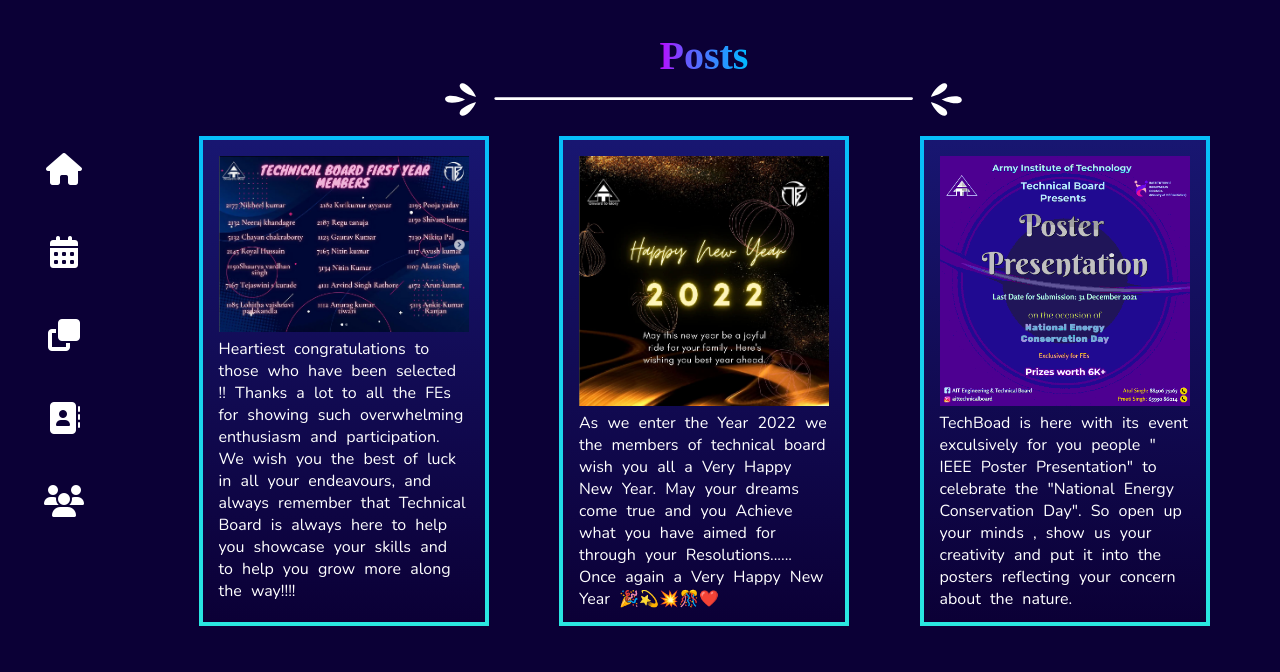
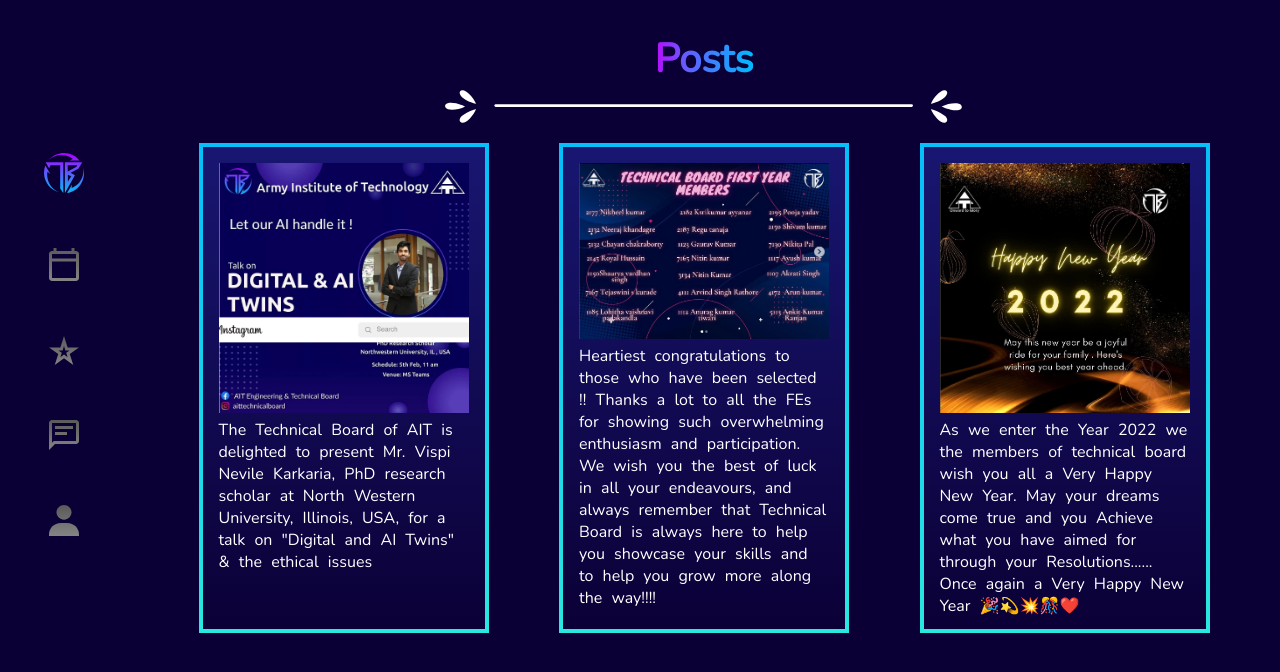
Before and after one commit to Holytheif/techboard, a React (Create React App) app: page /posts in a window 1280 px wide. Shown: the top 672 px of the page. Built offline with nearby package versions, Linux system fonts and the light colour scheme.

Commit message:
changes submitted

```diff
--- a/src/App.js
+++ b/src/App.js
@@ -1,54 +1,19 @@
 import React from "react";
-import { BrowserRouter as Router, Routes, Route, Link } from "react-router-dom";
+import { BrowserRouter as Router } from "react-router-dom";
 
-import Home from "../src/components/HomePage/index";
-import Schedule from "../src/components/Schedule/index";
-import PostSection from "../src/components/PostsSection";
-import ContactUs from "../src/components/ContactUs/index";
-import TeamMembers from "./components/Team";
+import ScrollToTop from "./components/ScrollToTop";
+import Navbar from "./components/navbar";
+import MainContent from "./components/mainContent";
 
 import "./App.scss"
-import ScrollToTop from "./components/ScrollToTop";
-
 
 function App() {
 	return (
 		<Router>
 			<ScrollToTop>
 				<div className="App">
-					<section className="choice-navbar">
-						<div className="button-list">
-							<button className="home nav-btn" > <Link to="/" >
-								<i className="icon fa fa-home" id="uno"></i>
-							</Link>
-							</button>
-							<button className="schedule nav-btn" > <Link to="/schedule" >
-								<i className="icon fa fa-calendar" id="dos"></i>
-							</Link>
-							</button>
-							<button className="posts nav-btn" > <Link to="posts" >
-								<i className="fas fa-clone"></i>
-							</Link>
-							</button>
-							<button className="contactUs nav-btn" > <Link to="contactus" >
-								<i className="fas fa-address-book"></i>
-							</Link>
-							</button>
-							<button className="team nav-btn" > <Link to="ourteam" >
-								<i className="fas fa-users"></i>
-							</Link>
-							</button>
-						</div>
-					</section>
-					<section className="content">
-						<Routes>
-							<Route exact path='/' element={<Home />}></Route>
-							<Route exact path='/schedule' element={<Schedule />}></Route>
-							<Route exact path='/posts' element={<PostSection />}></Route>
-							<Route exact path='/contactus' element={<ContactUs />}></Route>
-							<Route exact path='/ourteam' element={<TeamMembers />}></Route>
-						</Routes>
-					</section>
+					<Navbar />
+					<MainContent />
 				</div>
 			</ScrollToTop>
 		</Router >
--- a/src/App.scss
+++ b/src/App.scss
@@ -45,7 +45,19 @@
 }
 .nav-btn {
 	margin: 1.5rem 0;
+	& img {
+		width: 30px;
+	}
+	& img:hover {
+		filter: invert(72%) sepia(54%) saturate(6702%) hue-rotate(164deg)
+			brightness(107%) contrast(95%);
+	}
 }
+#logo {
+	width: 40px;
+	filter: none;
+}
+
 .content {
 	@include zeroDefault();
 	position: relative;
@@ -107,3 +119,25 @@
 		font-size: 1.5rem;
 	}
 }
+
+.page-animate-enter {
+	opacity: 0;
+	transform: translate(-500px);
+}
+
+.page-animate-enter-active {
+	opacity: 1;
+	transform: scale(1);
+	transition: opacity 300ms, transform 300ms;
+}
+
+.page-animate-exit {
+	opacity: 1;
+	transform: translate(500px);
+}
+
+.page-animate-exit-active {
+	opacity: 0;
+	transform: scale(0.9);
+	transition: opacity 300ms, transform 300ms;
+}
--- a/src/components/ContactUs/index.scss
+++ b/src/components/ContactUs/index.scss
@@ -17,6 +17,11 @@
 	align-items: center;
 	> svg {
 		width: 90%;
+	}
+	& h1 {
+		background: -webkit-linear-gradient(180deg, #23dfe6 0%, #09bbf8 100%);
+		-webkit-background-clip: text;
+		-webkit-text-fill-color: transparent;
 	}
 }
 .options-section {
--- a/src/components/HomePage/index.scss
+++ b/src/components/HomePage/index.scss
@@ -4,7 +4,6 @@
 }
 
 .page h1 {
-	font-family: Montserrat;
 	font-style: Bold;
 	font-size: 40px;
 	background: linear-gradient(
--- a/src/components/PostsSection/index.js
+++ b/src/components/PostsSection/index.js
@@ -28,7 +28,9 @@
         <div className="page" id="p4">
             <div className="posts-section">
                 <div className="header-section">
-                    <h1>Posts</h1>
+                    <a href="https://www.instagram.com/aittechnicalboard/">
+                        <h1>Posts</h1>
+                    </a>
                     <svg width="577" height="41" viewBox="0 0 577 41" fill="none" xmlns="http://www.w3.org/2000/svg">
                         <line x1="57.5" y1="19.5" x2="519.5" y2="19.5" stroke="white" strokeWidth="3" strokeLinecap="round" />
                         <path d="M23.6042 20.4833C23.6042 20.4833 14.936 15.9204 6.5814 16.2546C4.58972 16.3226 -0.693536 17.9372 1.88941 21.9757C4.10852 25.4416 15.7324 24.6557 23.6042 20.4833Z" fill="white" />
--- a/src/components/PostsSection/index.scss
+++ b/src/components/PostsSection/index.scss
@@ -10,6 +10,15 @@
 	}
 	> svg {
 		width: 90%;
+	}
+	> a {
+		margin: 0;
+		padding: 0;
+		> h1 {
+			margin: 0;
+			margin-top: 2rem;
+			font-style: bold;
+		}
 	}
 }
 
--- a/src/components/PostsSection/posts.js
+++ b/src/components/PostsSection/posts.js
@@ -1,4 +1,8 @@
 export default [
+	{
+		imgURL: "./Posters/DigitalTwins.png",
+		description: `The Technical Board of AIT is delighted to present Mr. Vispi Nevile Karkaria, PhD research scholar at North Western University, Illinois, USA, for a talk on "Digital and AI Twins" & the ethical issues`
+	},
 	{
 		imgURL: "./Posters/Member announcement.png",
 		description: `Heartiest congratulations to those who have been selected !! Thanks a lot to all the FEs for showing such overwhelming enthusiasm and participation. We wish you the best of luck in all your endeavours, and always remember that Technical Board is always here to help you showcase your skills and to help you grow more along the way!!!!`
@@ -9,10 +13,4 @@
 		May your dreams come true and you Achieve what you have aimed for through your Resolutions......
 		Once again a Very Happy New Year 🎉💫💥🎊❤️`
 	},
-	{
-		imgURL: "./Posters/PosterPresentation.jpg",
-		description: `TechBoad is here with its event exculsively for you people " IEEE Poster Presentation" to celebrate the "National Energy Conservation Day".
-
-		So open up your minds , show us your creativity and put it into the posters reflecting your concern about the nature.`
-	}
 ]
--- a/src/components/ScrollToTop.js
+++ b/src/components/ScrollToTop.js
@@ -7,7 +7,7 @@
 		window.scrollTo(0, 0);
 	}, [location]);
 
-	return <>{props.children}</>
+	return (<>{props.children}</>);
 };
 
 export default ScrollToTop;
--- a/src/components/Team/index.js
+++ b/src/components/Team/index.js
@@ -42,6 +42,8 @@
 	const teamLeadsDetails = fetchTeamLeadDetails();
 
 	return (teamLeadsDetails.map((member, index) => {
+
+		const mailID = `mailto:${member["Gmail ID"]}`;
 		if (index == 1) {
 			return (
 				<>
@@ -58,9 +60,11 @@
 										<i className="fab fa-facebook option-icon socio-links"></i>
 									</button>
 								</a>
+								<a href={mailID}>
 									<button>
 										<i className="fab fa-google-plus socio-links"></i>
 									</button>
+								</a>
 								<a href={member["Instagram profile"]}>
 									<button>
 										<i className="fab fa-instagram option-icon socio-links"></i>
@@ -101,9 +105,11 @@
 									<i className="fab fa-facebook option-icon socio-links"></i>
 								</button>
 							</a>
+							<a href={mailID}>
 								<button>
 									<i className="fab fa-google-plus socio-links"></i>
 								</button>
+							</a>
 							<a href={member["Instagram profile"]}>
 								<button>
 									<i className="fab fa-instagram option-icon socio-links"></i>
@@ -135,6 +141,7 @@
 	const teamJtSecDetails = fetchTeamJtSecDetails();
 
 	return (teamJtSecDetails.map((member) => {
+		const mailID = `mailto:${member["Gmail ID"]}`;
 		return (
 			<>
 				<div className={member.designation}>
@@ -150,9 +157,11 @@
 									<i className="fab fa-facebook option-icon socio-links"></i>
 								</button>
 							</a>
+							<a href={mailID}>
 								<button>
 									<i className="fab fa-google-plus socio-links"></i>
 								</button>
+							</a>
 							<a href={member["Instagram profile"]}>
 								<button>
 									<i className="fab fa-instagram option-icon socio-links"></i>
--- a/src/components/Team/index.scss
+++ b/src/components/Team/index.scss
@@ -38,7 +38,7 @@
 
 .member-card {
 	@include zero();
-	width: 250px;
+	width: 230px;
 	height: fit-content;
 	display: flex;
 	flex-flow: row;
--- /dev/null
+++ b/src/components/mainContent.js
@@ -0,0 +1,40 @@
+import { BrowserRouter as Router, Routes, Route, Link, useLocation } from "react-router-dom";
+import { CSSTransition, TransitionGroup } from 'react-transition-group';
+
+import Home from "./HomePage/index";
+import Schedule from "./Schedule/index";
+import PostSection from "./PostsSection/index";
+import ContactUs from "./ContactUs/index";
+import TeamMembers from "./Team/index";
+const routes = [
+	{ path: '/', name: 'Home', Component: Home },
+	{ path: '/schedule', name: 'About', Component: Schedule },
+	{ path: '/posts', name: 'Posts', Component: PostSection },
+	{ path: '/contactus', name: 'ContactUs', Component: ContactUs },
+	{ path: '/ourteam', name: 'Team', Component: TeamMembers },
+]
+
+const MainContent = () => {
+	const location = useLocation();
+	return (
+		<section className="content">
+			<TransitionGroup>
+				<CSSTransition
+					timeout={300}
+					classNames='page-animate'
+					key={location.key}
+				>
+					<Routes>
+						<Route exact path='/' element={<Home />}></Route>
+						<Route exact path='/schedule' element={<Schedule />}></Route>
+						<Route exact path='/posts' element={<PostSection />}></Route>
+						<Route exact path='/contactus' element={<ContactUs />}></Route>
+						<Route exact path='/ourteam' element={<TeamMembers />}></Route>
+					</Routes>
+				</CSSTransition>
+			</TransitionGroup>
+		</section>
+	);
+}
+
+export default MainContent;
--- /dev/null
+++ b/src/components/navbar.js
@@ -0,0 +1,32 @@
+import { Link } from "react-router-dom";
+
+const Navbar = () => {
+	return (
+		<section className="choice-navbar">
+			<div className="button-list">
+				<button className="home nav-btn" > <Link to="/" >
+					<img src="./icons/TB logo.svg" alt="" id="logo" />
+				</Link>
+				</button>
+				<button className="schedule nav-btn" > <Link to="/schedule" >
+					<img src="./icons/Schedule.svg" alt="" />
+				</Link>
+				</button>
+				<button className="posts nav-btn" > <Link to="posts" >
+					<img src="./icons/Post.svg" alt="" />
+				</Link>
+				</button>
+				<button className="contactUs nav-btn" > <Link to="contactus" >
+					<img src="./icons/Contact.svg" alt="" />
+				</Link>
+				</button>
+				<button className="team nav-btn" > <Link to="ourteam" >
+					<img src="./icons/Team member.svg" alt="" />
+				</Link>
+				</button>
+			</div>
+		</section>
+	);
+}
+
+export default Navbar;
```
Lines whose indentation alone changed are shown as unchanged.
